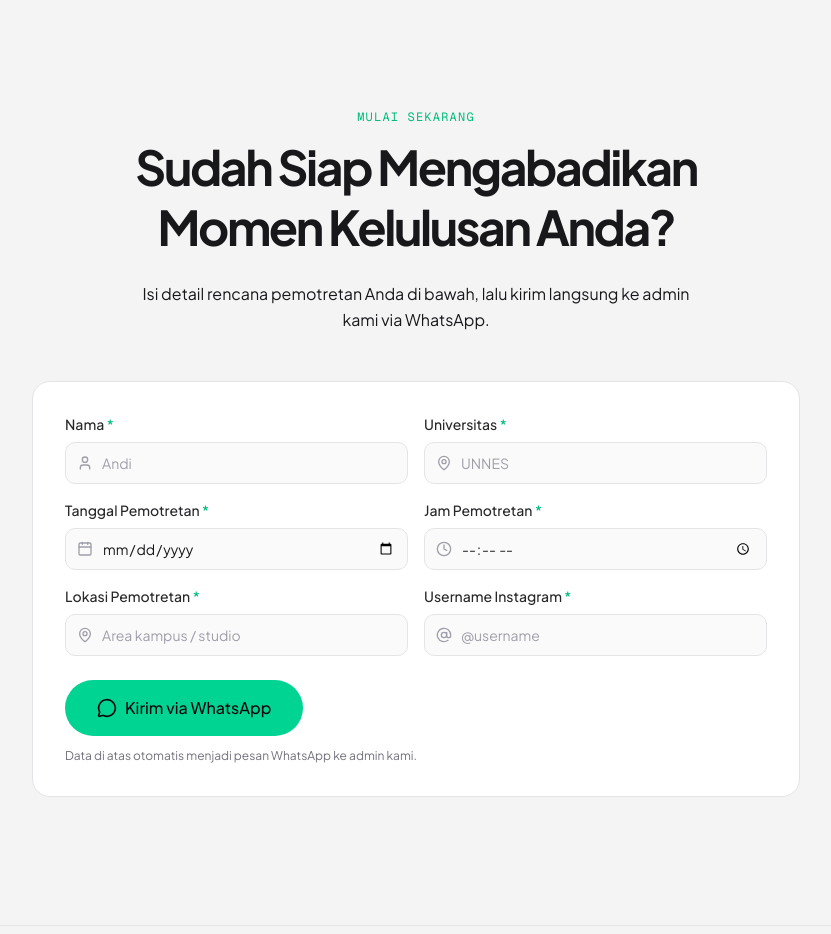
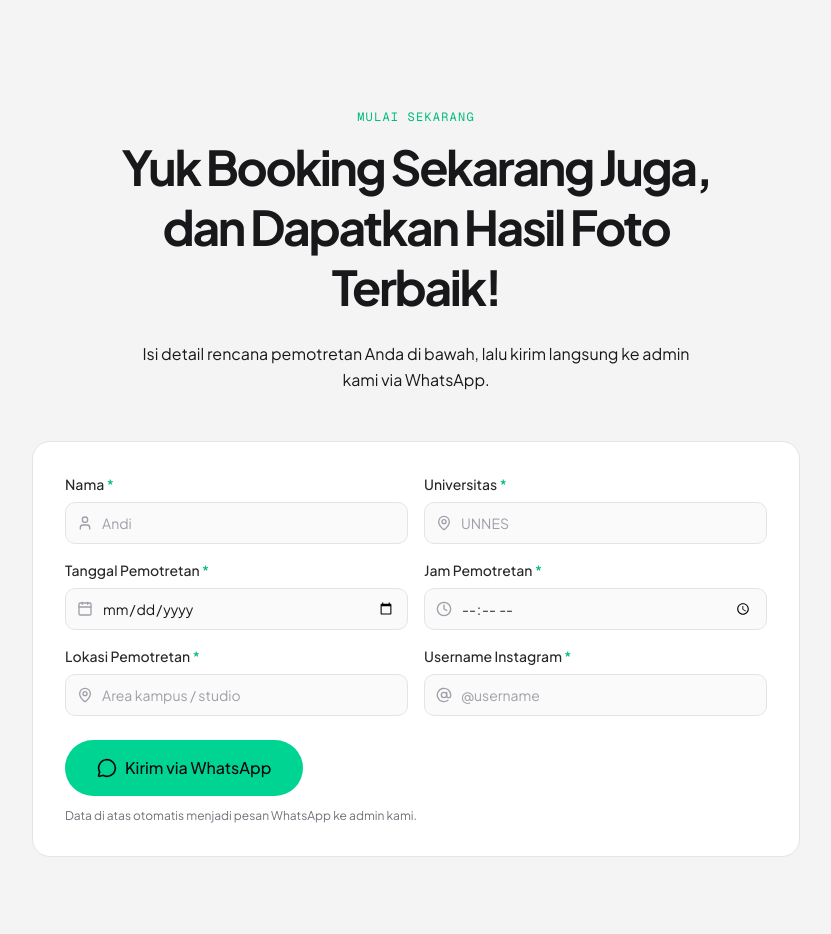
Before and after one commit to ardiansetya/foto-booking, a Next.js app: page / in a window 1280 px wide. Shown: the part 4840-5774 px from the top of the page, without its empty margins (224-1055 px from the left). Built offline with nearby package versions, Linux system fonts and the light colour scheme.

Commit message:
change message client

```diff
--- a/src/components/home/BookingForm.tsx
+++ b/src/components/home/BookingForm.tsx
@@ -98,7 +98,7 @@ function formatDate(iso: string): string {
 }
 
 function buildMessage(f: BookingState): string {
-  return `Halo Admin Omegraduation 👋
+  return `Halo Admin Omegraduation!
 
 Aku mau booking sesi foto nih, berikut datanya:
 
@@ -109,7 +109,7 @@ Jam : ${f.time.replace(":", ".")} WIB
 Lokasi : ${f.location}
 Instagram : ${f.instagram}
 
-Boleh dibantu cek ketersediaan jadwalnya, Kak? Terima kasih 🙏`;
+Boleh dibantu cek ketersediaan jadwalnya, Kak? Terima kasih!`;
 }
 
 export default function BookingForm() {
--- a/src/components/home/FinalCTA.tsx
+++ b/src/components/home/FinalCTA.tsx
@@ -14,7 +14,7 @@ export default function FinalCTA() {
               Mulai Sekarang
             </span>
             <h2 className="text-3xl font-bold tracking-tighter text-zinc-900 dark:text-zinc-50 sm:text-4xl md:text-5xl leading-tight mb-6">
-              Sudah Siap Mengabadikan Momen Kelulusan Anda?
+              Yuk Booking Sekarang Juga, dan Dapatkan Hasil Foto Terbaik!
             </h2>
             <p className="text-zinc-650 dark:text-zinc-400 text-sm md:text-base leading-relaxed max-w-[50ch] mx-auto">
               Isi detail rencana pemotretan Anda di bawah, lalu kirim langsung
```
